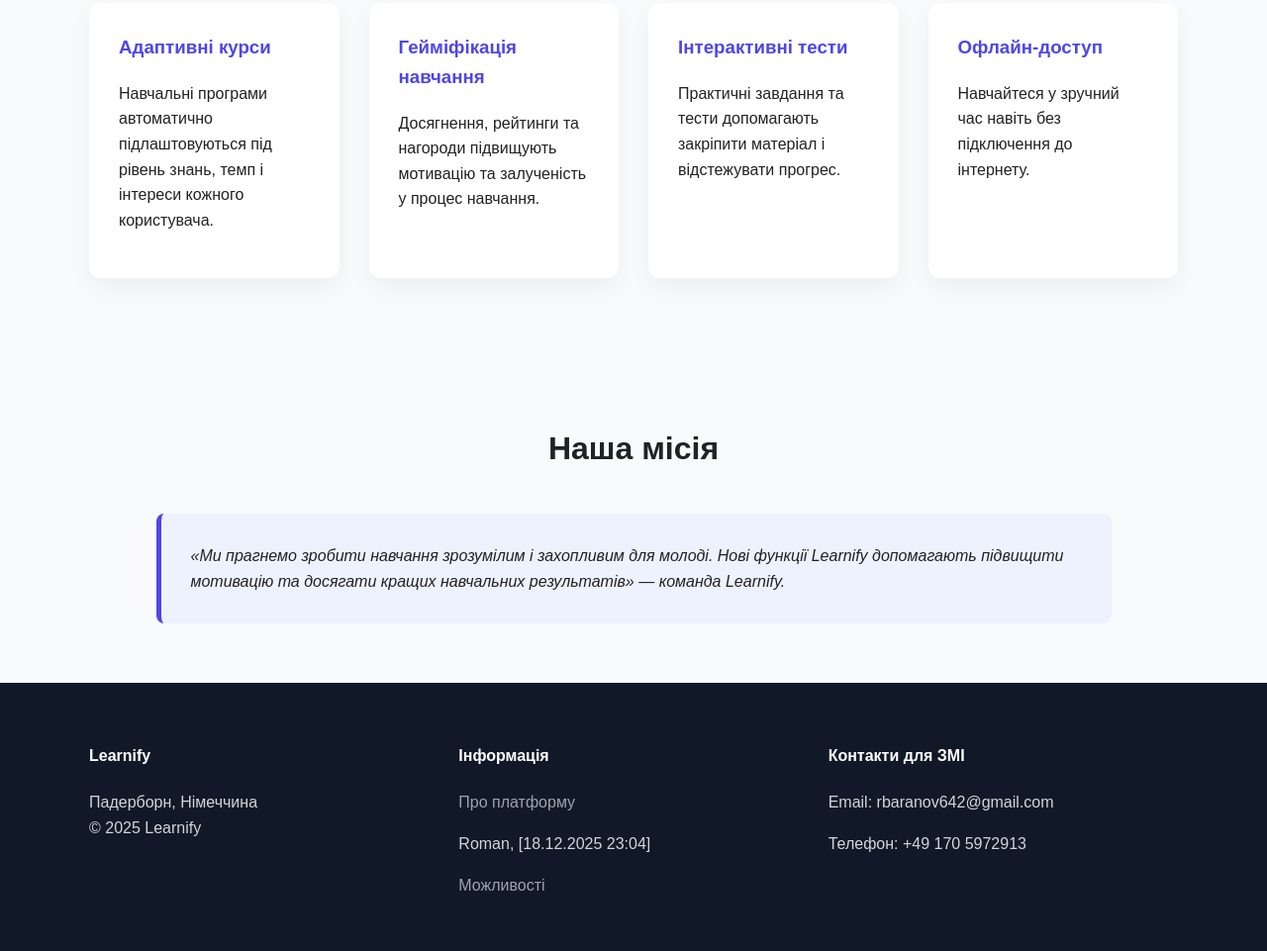
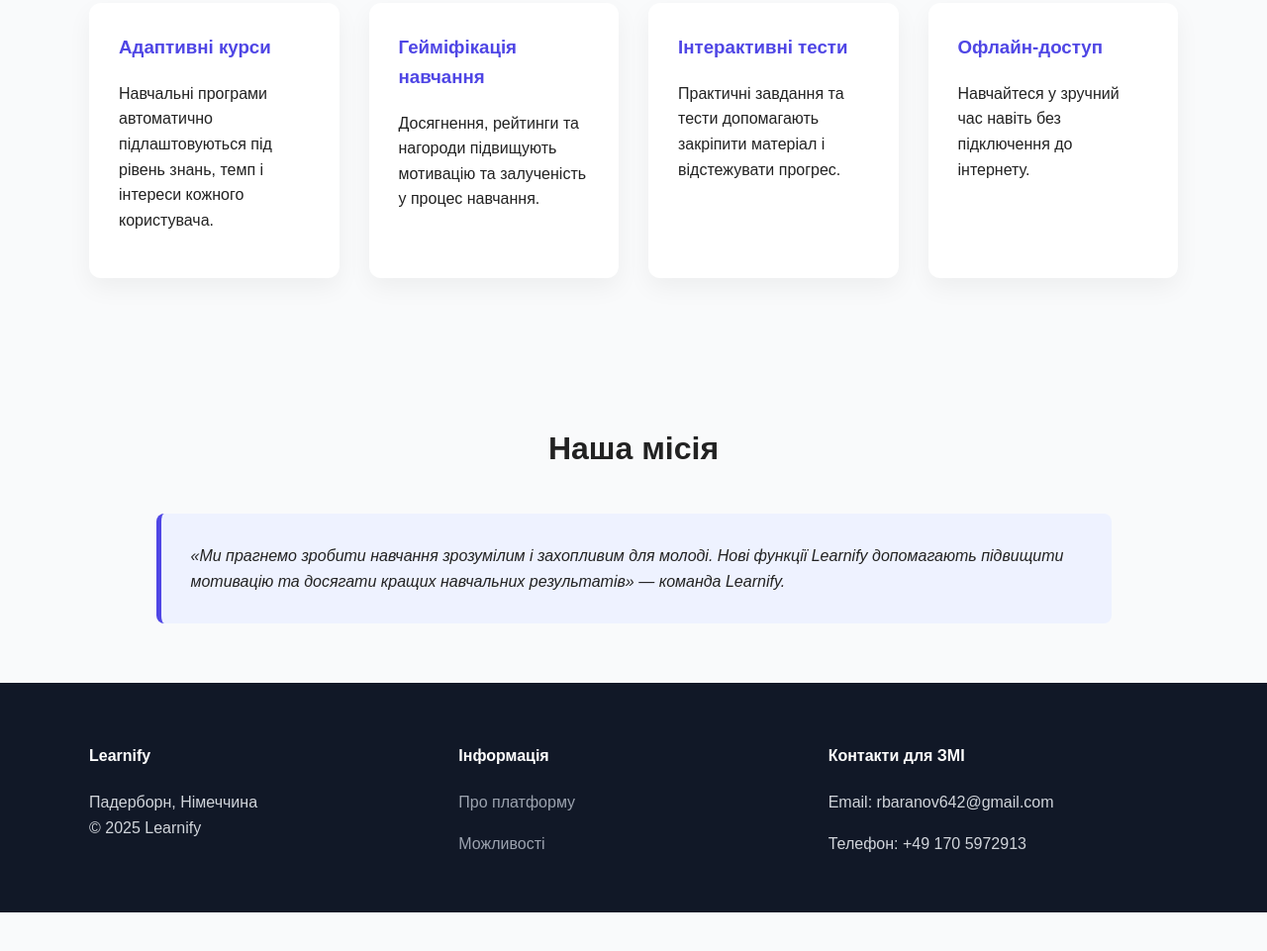
Before and after one commit to MysteryDoT/web-GENESIS, a plain HTML site: page index.html in a window 1280 px wide. Shown: the part 905-1866 px from the top of the page at 99% size. After the commit the page ends 1827 px from the top, so only its background shows below. Drawn offline with Linux system fonts and the light colour scheme.

Commit message:
Update index.html

```diff
--- a/index.html
+++ b/index.html
@@ -146,7 +146,6 @@
       <h4>Інформація</h4>
       <p><a href="#about">Про платформу</a></p>
 
-Roman, [18.12.2025 23:04]
 <p><a href="#features">Можливості</a></p>
     </div>
     <div>
```
